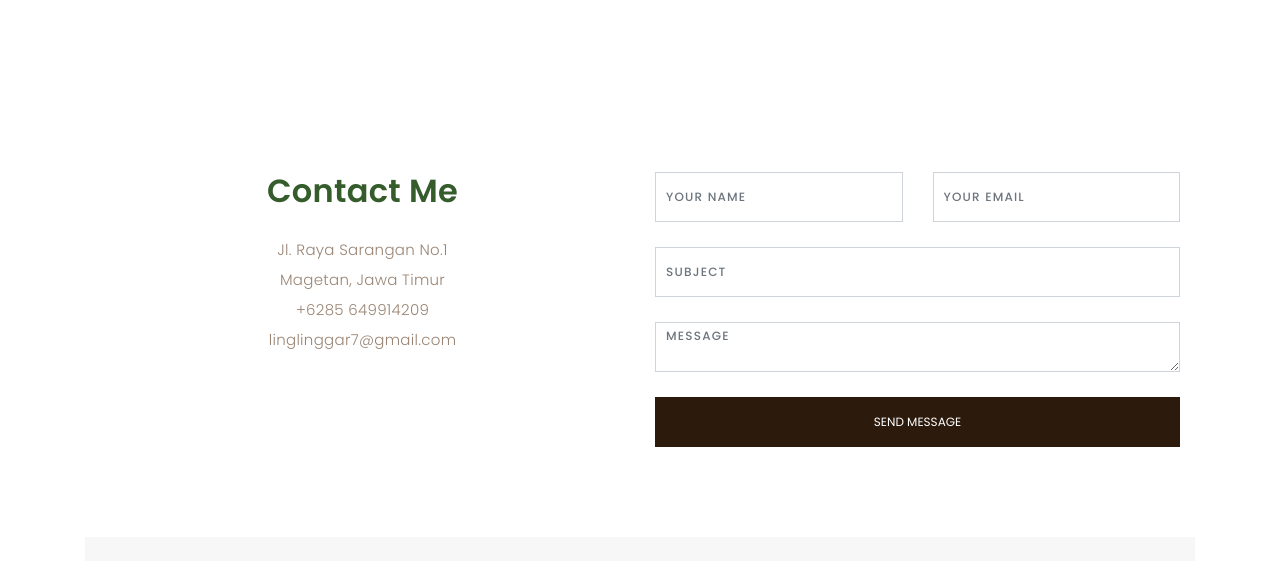
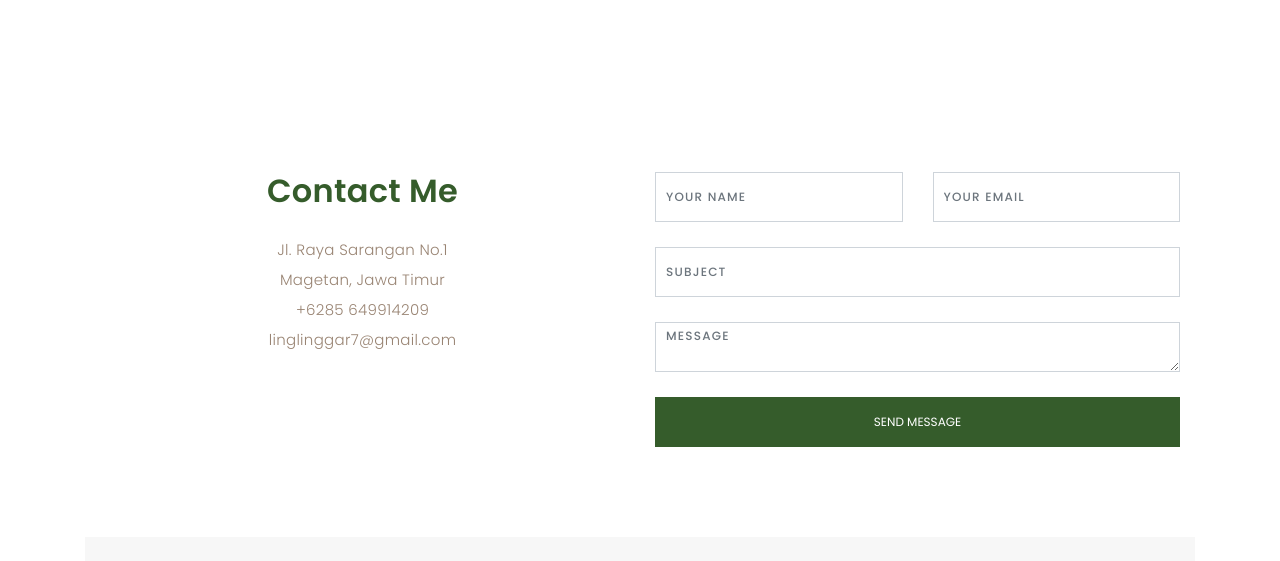
Before and after one commit to LinggarSasongkowati/LinggarSasongkowati, a plain HTML site: page index.html in a window 1280 px wide. Shown: the part 3628-4189 px from the top of the page. Drawn offline with nearby package versions, Linux system fonts and the light colour scheme; files whose address does not match are found by name; a web font is replaced by a local one.

Commit message:
Update style.css

```diff
--- a/css/style.css
+++ b/css/style.css
@@ -101,7 +101,7 @@ p {
 }
 
 .btn {
-  background: #2c1a0c;
+  background: #355c2b;
   border: medium none;
   border-radius: 0;
   color: #fff;
```
